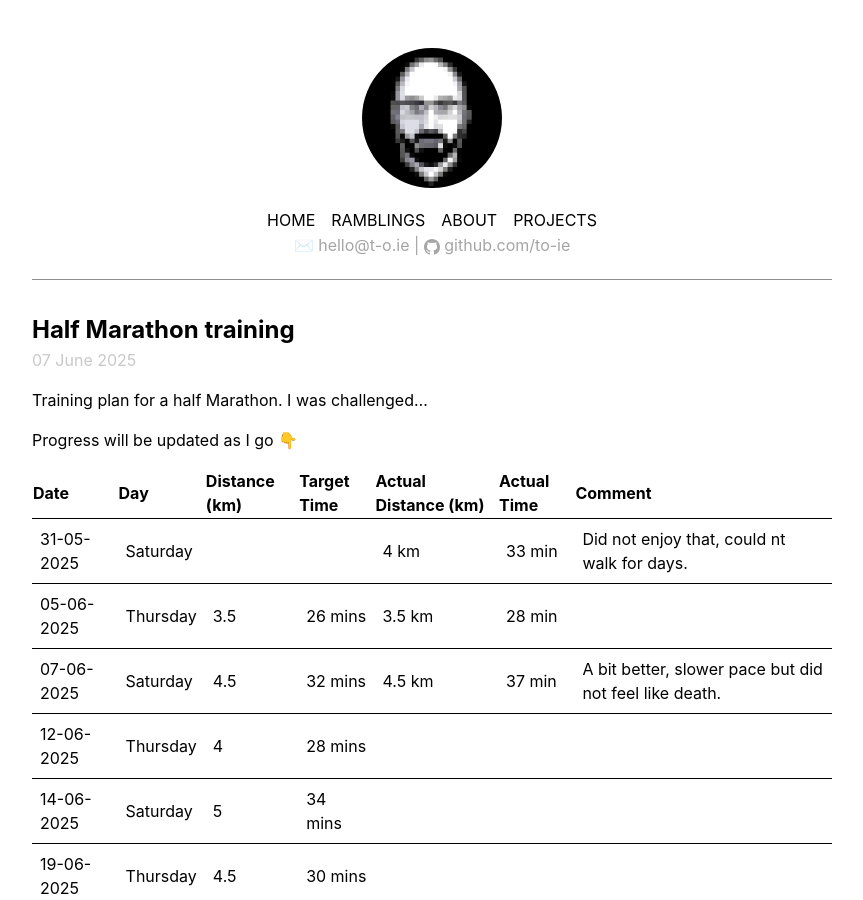
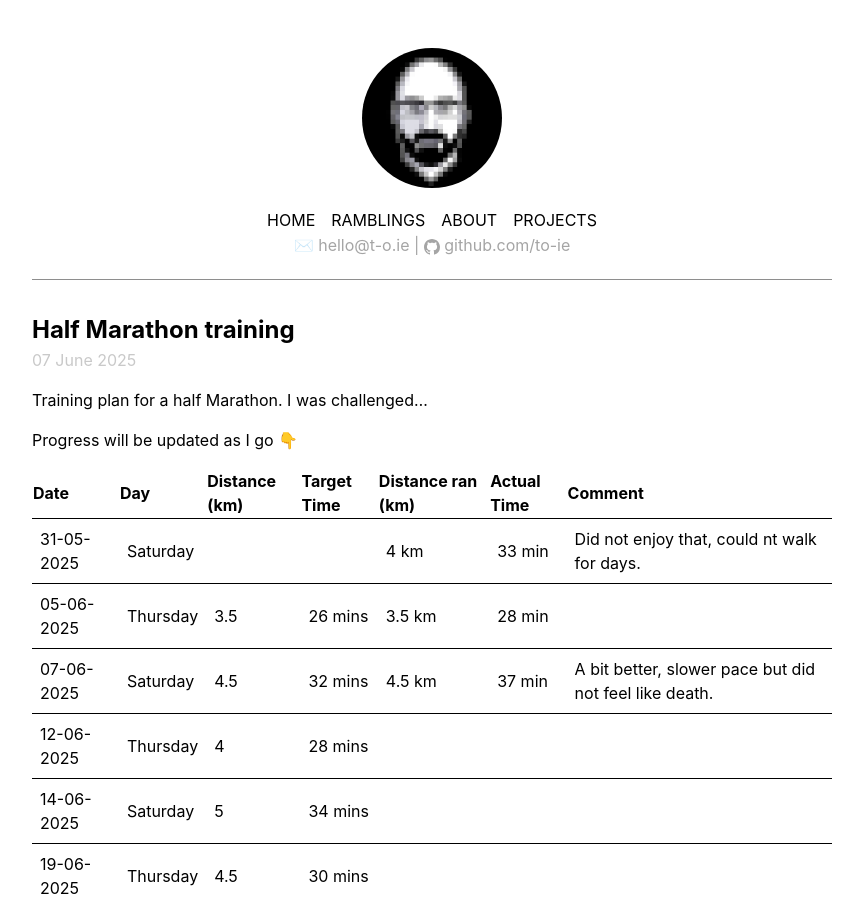
Before and after one commit to to-ie/to-ie.github.io, a Jekyll site: the page built from _posts/2025-06-07-half-marathon-training.md, in a window 1280 px wide and 900 px high. Shown: the whole window, without its empty margins (208-1071 px from the left). Built offline with Jekyll 4.4.1, drawn with Linux system fonts in a browser that asks for light colours.

Commit message:
half marathon

```diff
--- a/_posts/2025-06-07-half-marathon-training.md
+++ b/_posts/2025-06-07-half-marathon-training.md
@@ -9,7 +9,7 @@ Training plan for a half Marathon. I was challenged...
 
 Progress will be updated as I go 👇️
 
-| Date       | Day       | Distance (km) | Target Time | Actual Distance (km) | Actual Time | Comment |
+| Date       | Day       | Distance (km) | Target Time | Distance ran (km) | Actual Time | Comment |
 |------------|-----------|----------------|-------------|----------------------|-------------|---|
 | 31-05-2025 | Saturday  |                |             | 4 km                 | 33 min      | Did not enjoy that, could nt walk for days. |
 | 05-06-2025 | Thursday  | 3.5            | 26 mins     | 3.5 km               | 28 min      |   |
```
